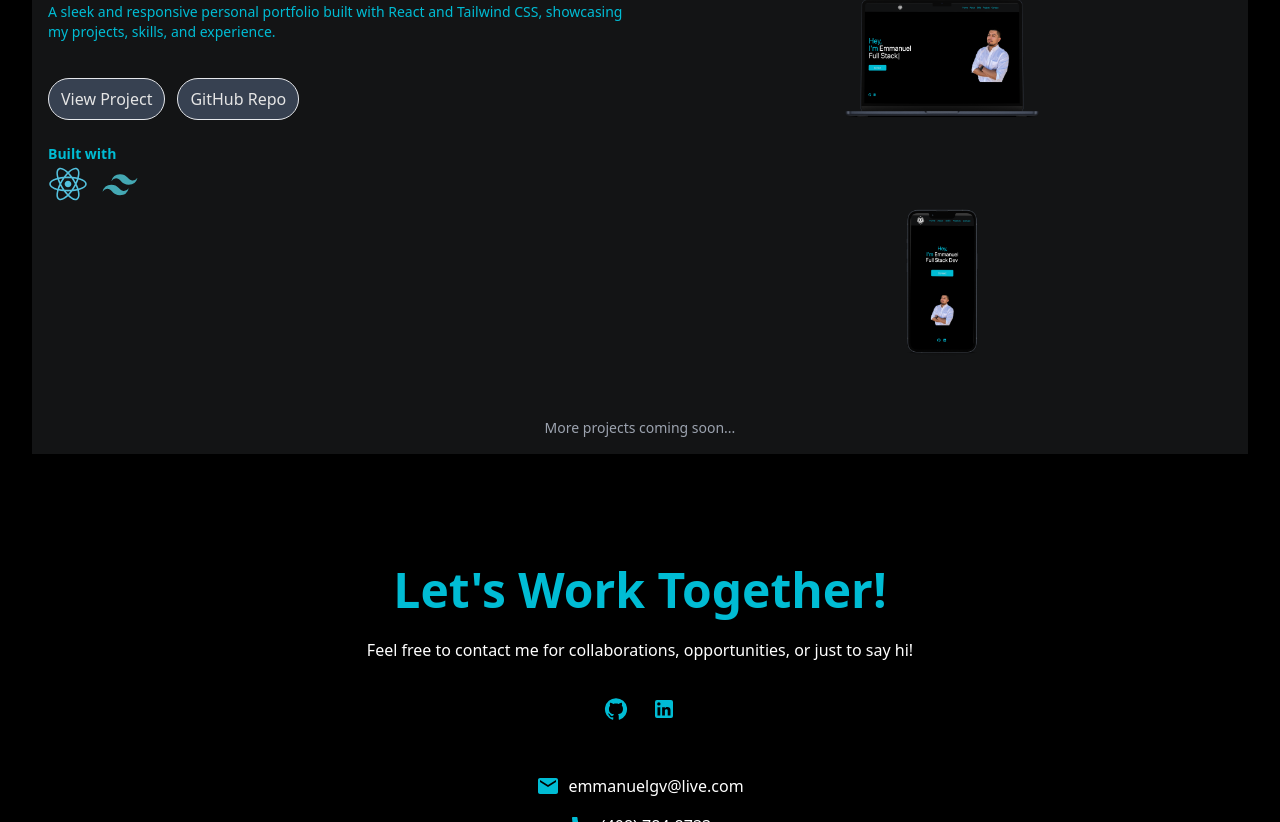
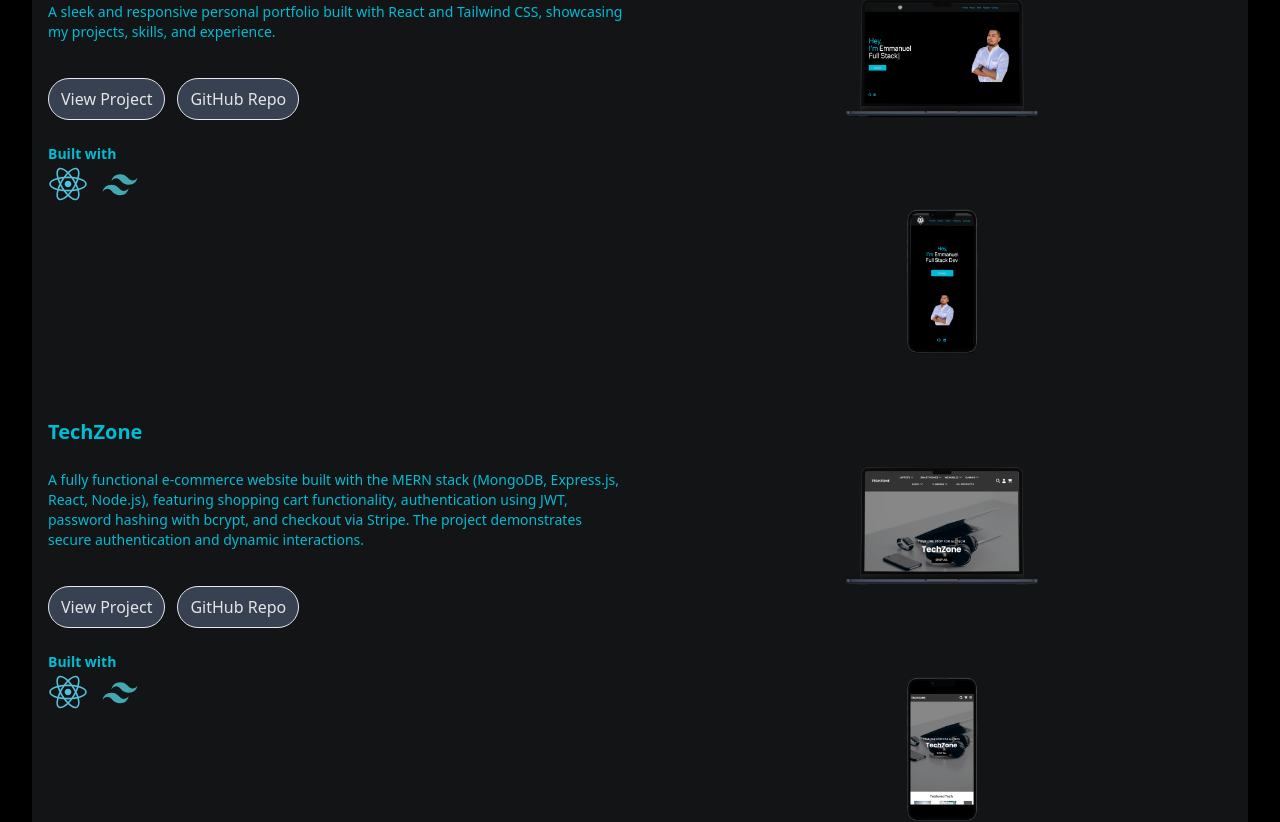
Before and after one commit to emmanuelgv408/Portfolio, a React (Vite) app: page / in a window 1280 px wide. Shown: the part 1978-2800 px from the top of the page. Built offline with nearby package versions, Linux system fonts and the light colour scheme.

Commit message:
added techzone project

```diff
--- a/src/components/Projects.jsx
+++ b/src/components/Projects.jsx
@@ -3,6 +3,8 @@ import reactIcon from "../assets/react-icon.svg";
 import tailwindIcon from "../assets/tailwind-icon.svg";
 import portfolioSS from "../assets/myportfolio-screenshot.png";
 import portfolioMobileSS from "../assets/myportfolio-mobile.png";
+import techzoneSS from "../assets/TechZoneDesktop.png"
+import techzoneMobileSS from "../assets/TechZoneMobile.png"
 
 const projects = [
   {
@@ -13,6 +15,15 @@ const projects = [
     technologies: [reactIcon, tailwindIcon],
     link: "https://www.emmanuelguerrero.dev/",
     github: "https://github.com/emmanuelgv408/Portfolio",
+  },
+  {
+    name: "TechZone",
+    description: "A fully functional e-commerce website built with the MERN stack (MongoDB, Express.js, React, Node.js), featuring shopping cart functionality, authentication using JWT, password hashing with bcrypt, and checkout via Stripe. The project demonstrates secure authentication and dynamic interactions.",
+    image: techzoneSS,
+    mobileImage: techzoneMobileSS,
+    technologies: [reactIcon, tailwindIcon], // No icons for bcrypt and jwt, just mention them in the description
+    link: "https://techzone-eight.vercel.app/", // Replace with the actual link
+    github: "https://github.com/emmanuelgv408/TechZone", // Replace with the actual GitHub repo
   },
 ];
 
```
Also changed, not shown: src/assets/TechZoneDesktop.png (added), src/assets/TechZoneMobile.png (added).
